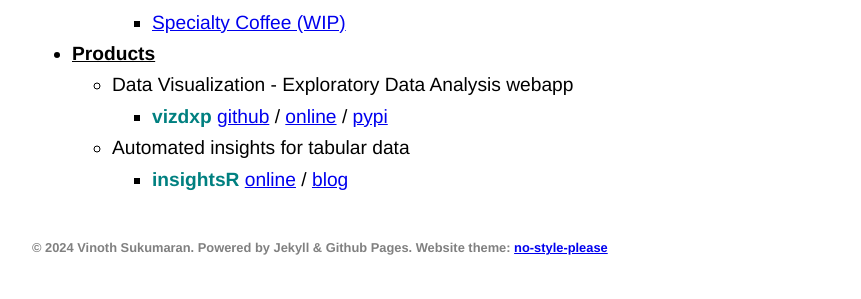
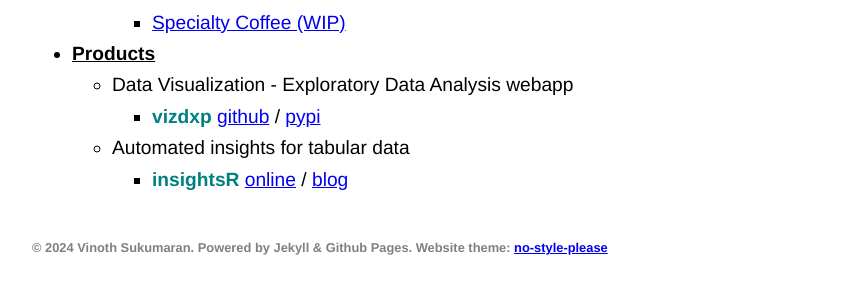
Before and after one commit to Vinothsuku/vinothsuku.github.io, a Jekyll site: the page built from index.md, in a window 1280 px wide. Shown: the part 706-1005 px from the top of the page, without its empty margins (208-1069 px from the left). Built offline with Jekyll 4.4.1, drawn with Linux system fonts in a browser that asks for light colours.

Commit message:
Update menu.yml

```diff
--- a/_data/menu.yml
+++ b/_data/menu.yml
@@ -29,7 +29,7 @@ entries:
     entries:
       - title: Data Visualization - Exploratory Data Analysis webapp
         entries:
-          - title: <b style="color:teal">vizdxp </b><a href='https://github.com/Vinothsuku/vizdxp'>github</a> / <a href='https://vizdxp.herokuapp.com/'>online</a> / <a href='https://pypi.org/project/vizdxp/'>pypi</a>
+          - title: <b style="color:teal">vizdxp </b><a href='https://github.com/Vinothsuku/vizdxp'>github</a> / <a href='https://pypi.org/project/vizdxp/'>pypi</a>
       - title: Automated insights for tabular data
         entries:
           - title: <b style="color:teal">insightsR </b><a href='https://insightsr.herokuapp.com/'>online</a> / <a href='https://vinothsuku.space/insightsr-automated-insights.html/'>blog</a>
```
